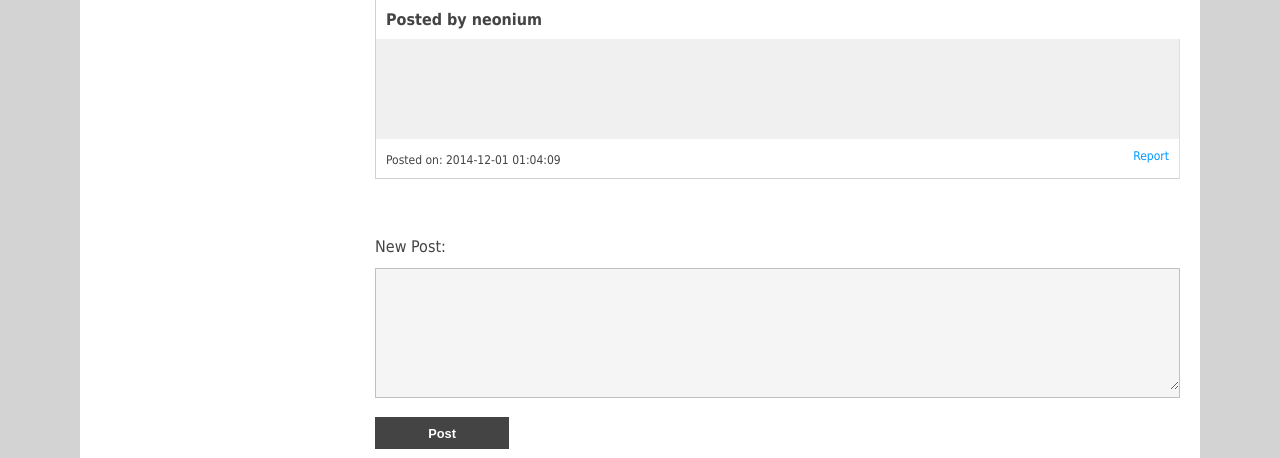
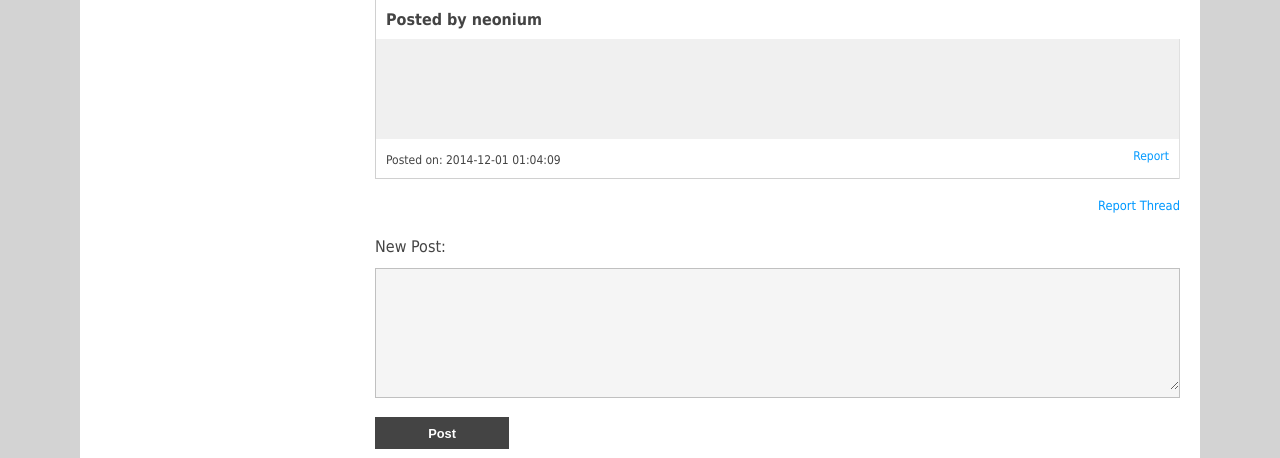
Before and after one commit to kimtuitoek/Forum-project, a PHP site: page /posts.php?id=1&obj=ff1a86dgh9daaa83c7063f06169dd03642c15ca5&views=2&posts=7 in a window 1280 px wide. Shown: the part 2845-3303 px from the top of the page. Run offline with PHP 8.4, Linux system fonts and the light colour scheme; a user stored in the database is signed in; data comes from the database, SQL or seed files in the repository; some libraries are stand-ins or nearby versions; some web fonts are replaced.

Commit message:
Report Framework
Added report thread and object_id to posts

```diff
--- a/Web-app/edit-post.php
+++ b/Web-app/edit-post.php
@@ -72,9 +72,9 @@ include_once ("templates/header.php");
 					<textarea name="text_post" style=" height: 121px;"><?php echo $row['Body'];?></textarea>
 					</div>
 					<input type="hidden" name="post_id"	value="<?php echo($_GET['p_id']);?>">
-					<div class="s-2">
-						<button type="submit" >Post</button>
-						<button type="button" onclick="history.go(-1)"><b>Back</b></button>
+					<div  style="display: inline" class="s-2">
+						<button type="submit" style="display: inline">Post</button>
+						<button type="button" onclick="history.go(-1)" style="display: inline"><b>Back</b></button>
 					</div>
 				</form>
 			</section>
--- a/Web-app/posts.php
+++ b/Web-app/posts.php
@@ -7,7 +7,7 @@ $_SESSION ['previous_page'] = $_SERVER ['PHP_SELF'] . "?id=" . $_GET ['id'] . "&
 
 if (! empty ( $_GET )) {
 	// Query to select threads and topics
-	$query = "SELECT *, u.User_id as User_id FROM Post as p JOIN User as u on p.User_id = u.User_id JOIN Thread as t on t.Thread_id = p.Thread_id Where t.Thread_id = :thread_id or t.Object_id = :obj";
+	$query = "SELECT *, u.User_id as User_id, t.User_id as t_User_id FROM Post as p JOIN User as u on p.User_id = u.User_id JOIN Thread as t on t.Thread_id = p.Thread_id Where t.Thread_id = :thread_id or t.Object_id = :obj";
 
 	$query_params = array (
 			':thread_id' => $_GET ['id'],
@@ -81,12 +81,15 @@ include ("templates/header.php");
 								<?php elseif ($row['User_id'] == $_SESSION ['user']['User_id'] and $thread_status !== '1' or $_SESSION ['user']['Priviledge'] <> '0') : ?>
 									<a	href="edit-post.php?p_id=<?php echo($row['Post_id']);?>&t_id=<?php echo($row['Thread_id']);?>" style="font-size: 75%; float:right" >Edit</a>
 								<?php elseif (!$row['User_id'] <> $_SESSION ['user']['User_id'] and $thread_status !== '1') :?>
-									<a	href="report-post.php?p_id=<?php echo($row['Post_id']);?>&t_id=<?php echo($row['Thread_id']);?>" style="font-size: 75%; float:right" >Report</a>
+									<a	href="report.php?p_id=<?php echo($row['Post_id']);?>&t_id=<?php echo($row['Thread_id']);?>" style="font-size: 75%; float:right" >Report</a>
 								<?php endif?>
 							</td>
 						</tr>
 					</table><br/>
 					<?php endforeach;?>
+					<?php if (!$row['t_User_id'] <> $_SESSION ['user']['User_id'] and $thread_status !== '1') :?>
+						<a	href="report.php?p_id=<?php echo($row['Post_id']);?>&t_id=<?php echo($row['Thread_id']);?>" style="font-size: 80%; float:right" >Report Thread</a>
+					<?php endif ?>
 					<br />
 					<br />
 					<!-- Only show option to post if thread is not locked. Else show locked text.-->
@@ -95,7 +98,6 @@ include ("templates/header.php");
 					<!--Add new post-->
 					<form action="newpost.php?posts=<?php echo($_GET['posts']);?>&id=<?php echo($_GET['id']);?>&views=<?php echo($_GET['views']);?>" method="post" class="customform s-12 l-12">
            				<p>New Post:</p>
-           				<?php  $_SESSION['previous_page'] = "posts.php?id=".$_GET['id'] ."&views=".$_GET['views'];?>
            				<textarea name="text_post"style=" height: 121px;"></textarea>
            				<input type="hidden" name="thread_id" value="<?php echo($_GET['id']);?>">
            				<input type="hidden" name="obj" value="<?php echo($_GET['obj']);?>">
```
